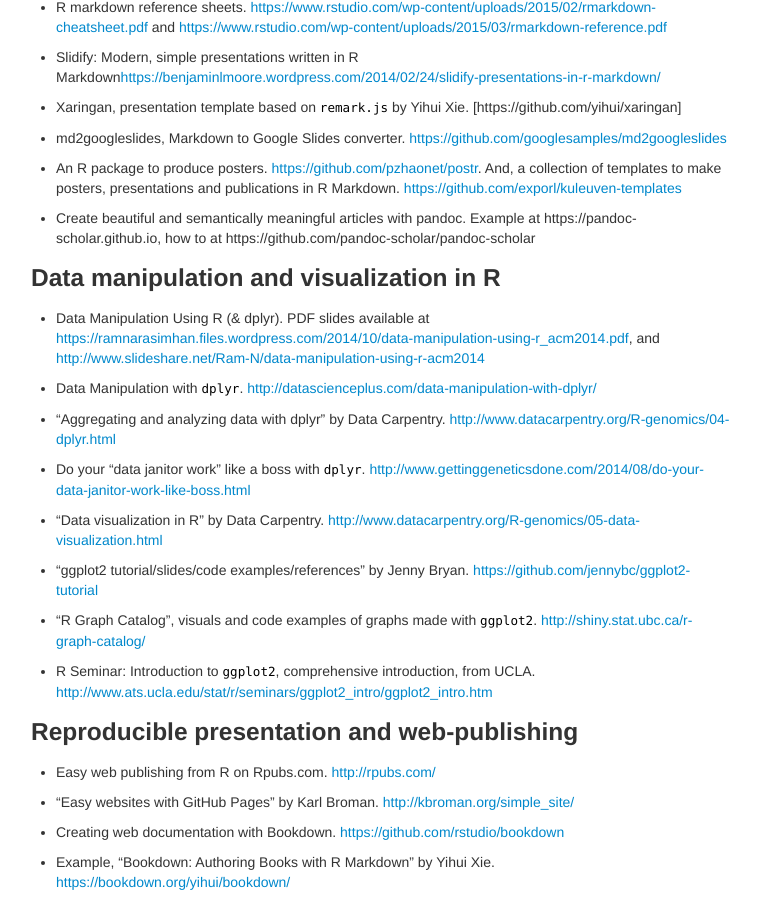
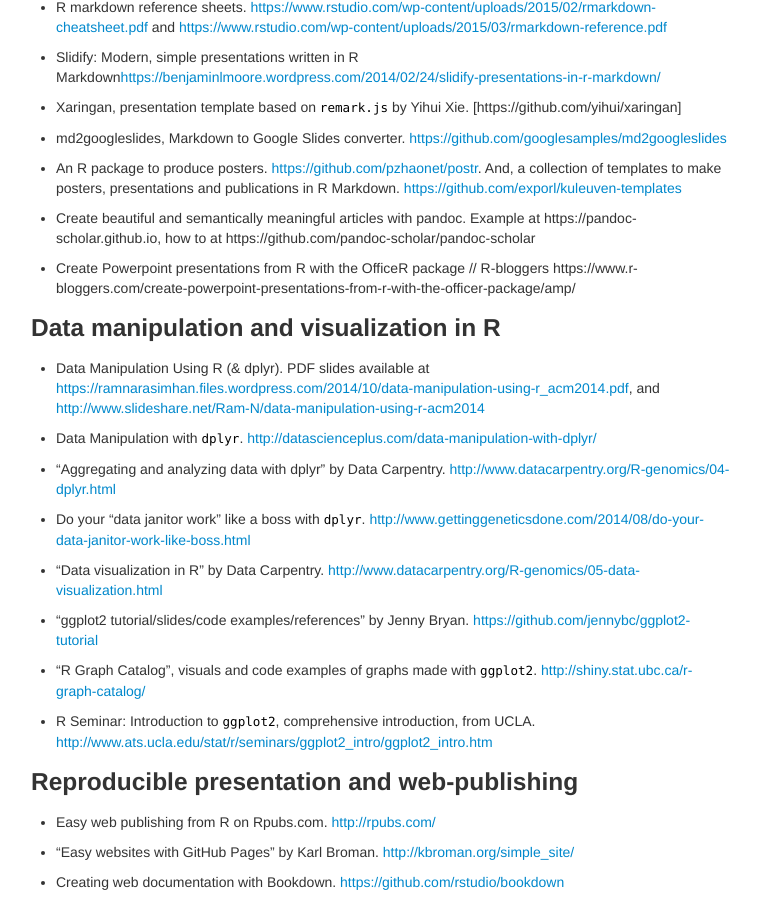
Before and after one commit to mdozmorov/BIOS692, a Jekyll site: the page built from pages/references.md, in a window 1280 px wide and 900 px high, scrolled down 3209 px. Shown: the whole window, without its empty margins (259-1019 px from the left). Built offline with Jekyll 4.4.1, drawn with Linux system fonts in a browser that asks for light colours.

Commit message:
Add officeR package for making PowerPoints

```diff
--- a/pages/references.md
+++ b/pages/references.md
@@ -156,6 +156,9 @@ title: References, "Reproducible research tools" course, BIOS 692
 
 - Create beautiful and semantically meaningful articles with pandoc. Example at https://pandoc-scholar.github.io, how to at https://github.com/pandoc-scholar/pandoc-scholar
 
+- Create Powerpoint presentations from R with the OfficeR package // R-bloggers
+https://www.r-bloggers.com/create-powerpoint-presentations-from-r-with-the-officer-package/amp/
+
 ### Data manipulation and visualization in R {#data}
 
 - Data Manipulation Using R (& dplyr). PDF slides available at [https://ramnarasimhan.files.wordpress.com/2014/10/data-manipulation-using-r_acm2014.pdf](https://ramnarasimhan.files.wordpress.com/2014/10/data-manipulation-using-r_acm2014.pdf), and [http://www.slideshare.net/Ram-N/data-manipulation-using-r-acm2014](http://www.slideshare.net/Ram-N/data-manipulation-using-r-acm2014)
```
